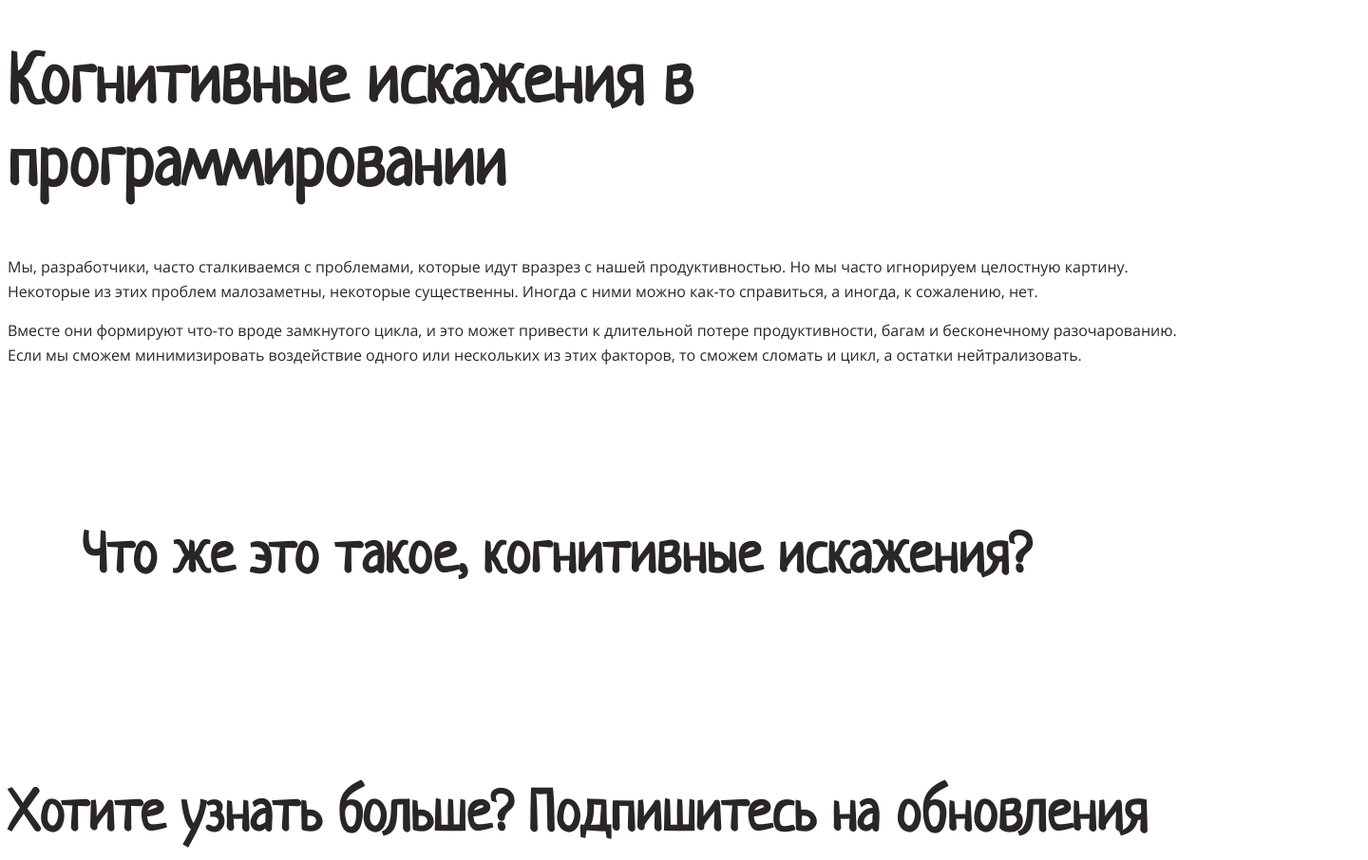
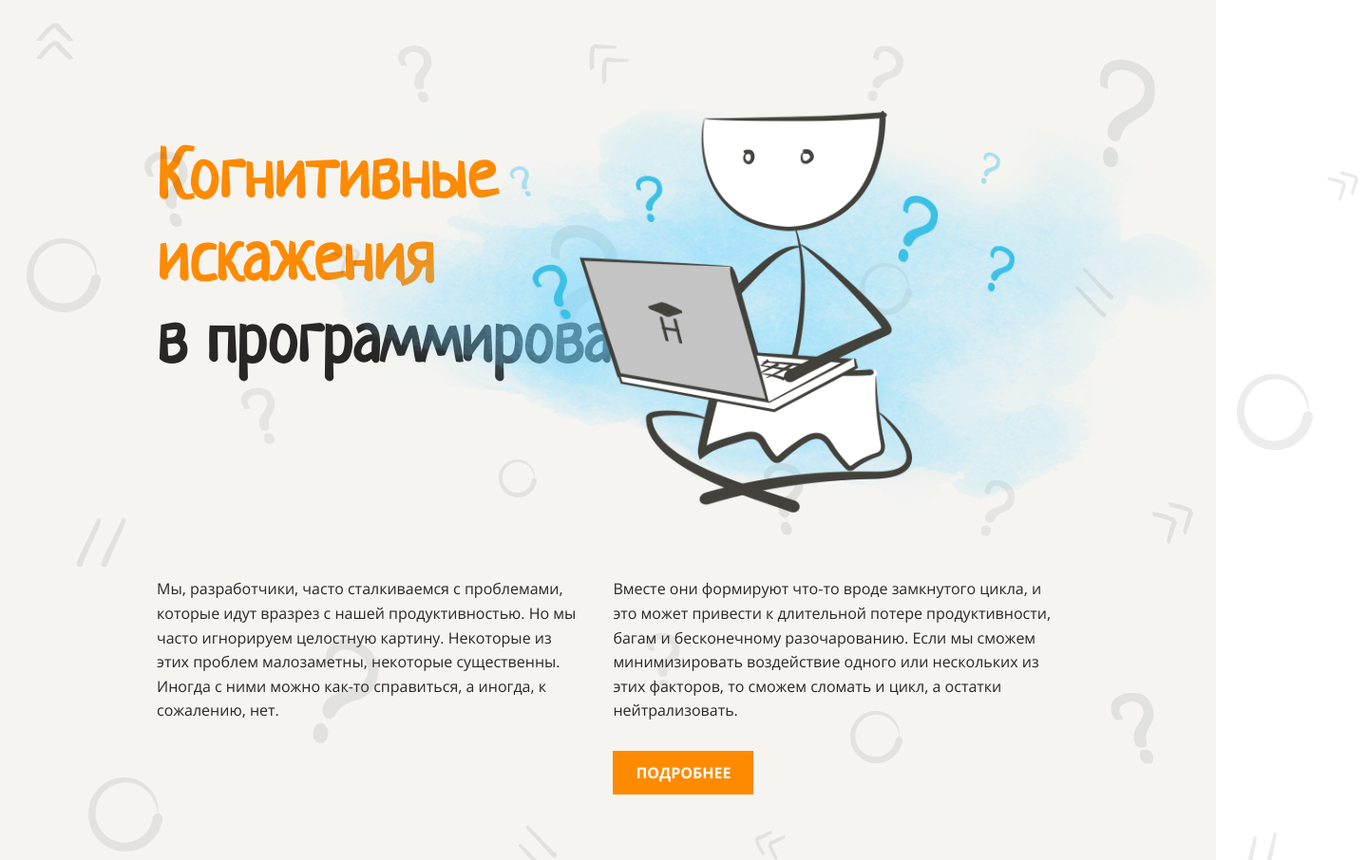
Before and after one commit to di-iv/cognitive-distortions-landing, a website: page src/index.html in a window 1280 px wide. Shown: the top 906 px of the page at 95% size, 1440 px wide, since content can reach past the window. Drawn offline with Linux system fonts and the light colour scheme.

Commit message:
step 3: header section

```diff
--- a/src/index.html
+++ b/src/index.html
@@ -12,14 +12,26 @@
 
 <body>
     <header>
-        <h1>Когнитивные искажения <span>в программировании</span></h1>
-        <p>Мы, разработчики, часто сталкиваемся с проблемами, которые идут вразрез с нашей продуктивностью. Но мы часто
-            игнорируем целостную картину. Некоторые из этих проблем малозаметны, некоторые существенны. Иногда с ними
-            можно как-то справиться, а иногда, к сожалению, нет.</p>
-        <p>Вместе они формируют что-то вроде замкнутого цикла, и это может привести к длительной потере продуктивности,
-            багам и бесконечному разочарованию.
-            Если мы сможем минимизировать воздействие одного или нескольких из этих факторов, то сможем сломать и цикл,
-            а остатки нейтрализовать.</p>
+        <h1 class="mb-185"><span>Когнитивные<br>искажения</span><br>в программировании</h1>
+        <img src="./images/main.png" alt="" class="header-img">
+        <div class="d-flex gap-30">
+            <p>Мы, разработчики, часто сталкиваемся с проблемами, которые идут вразрез с нашей продуктивностью. Но мы
+                часто
+                игнорируем целостную картину. Некоторые из этих проблем малозаметны, некоторые существенны. Иногда с
+                ними
+                можно как-то справиться, а иногда, к сожалению, нет.</p>
+            <div>
+                <p class="mb-40">Вместе они формируют что-то вроде замкнутого цикла, и это может привести к длительной
+                    потере
+                    продуктивности,
+                    багам и бесконечному разочарованию.
+                    Если мы сможем минимизировать воздействие одного или нескольких из этих факторов, то сможем сломать
+                    и
+                    цикл,
+                    а остатки нейтрализовать.</p>
+                <a href="#navigation">подробнее</a>
+            </div>
+        </div>
     </header>
     <main>
         <section>
--- a/src/styles/style.css
+++ b/src/styles/style.css
@@ -41,12 +41,69 @@ h3 {
 }
 
 body {
+  margin: 0;
   font: 16px/1.6em 'Open Sans', sans-serif;
   color: var(--dark);
 }
 
-section {
+section,
+header,
+footer {
   max-width: 1110px;
   margin: 0 auto;
-  padding: 100px 0;
+  padding: 100px 165px;
+  position: relative;
 }
+
+section::before,
+header::before,
+footer::before {
+  content: url(../images/background.png);
+  position: absolute;
+  top: 0;
+  left: 0;
+  background-repeat: no-repeat;
+  background-size: cover;
+  opacity: 10%;
+}
+
+header {
+  background-color: var(--light);
+
+}
+
+header span {
+  color: var(--main);
+}
+
+.header-img {
+  position: absolute;
+  height: 525px;
+  top: 55px;
+  right: -100px;
+}
+
+.d-flex {
+  display: flex;
+}
+
+.gap-30 {
+  gap: 30px;
+}
+
+a {
+  background-color: var(--main);
+  text-transform: uppercase;
+  color: var(--white);
+  padding: 12px 24px;
+  text-decoration: none;
+  font-weight: bold;
+}
+
+.mb-40 {
+  margin-bottom: 40px;
+}
+
+.mb-185 {
+  margin-bottom: 185px;
+}
```
Also changed, not shown: src/images/1.png (added), src/images/2.png (added), src/images/3.png (added), src/images/4.png (added), src/images/5.png (added), src/images/background.png (added), src/images/main.png (added), src/images/send.svg (added).
